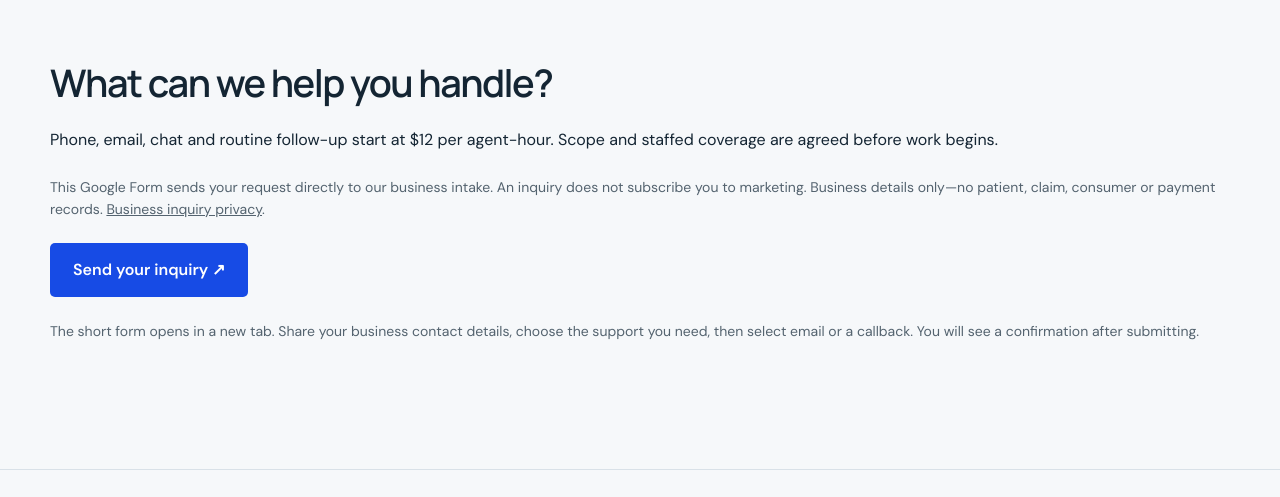
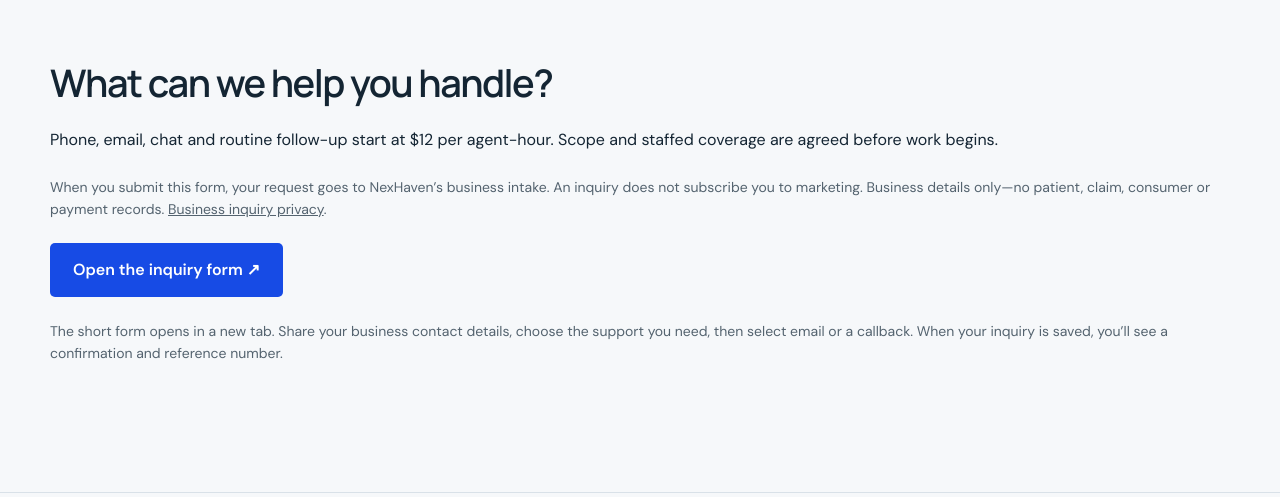
Before and after one commit to NexHavenSystems/nexhaven-website, a plain HTML site: page contact.html in a window 1280 px wide. Shown: the part 994-1491 px from the top of the page. Drawn offline with Linux system fonts and the light colour scheme.

Commit message:
Switch NexHaven to verified branded inquiry form

```diff
--- a/contact.html
+++ b/contact.html
@@ -4,9 +4,9 @@
 <div class="callback-copy"><p class="eyebrow">Meet with Atlas</p><h2 id="callback-title">Book a 25-minute conversation.</h2><p>Choose an available time on our Google Calendar booking page. Meetings use Google Meet; available times are shown in your selected time zone.</p><p><a class="button" href="https://calendar.app.google/Z7eAGaZRt4thUum69" target="_blank" rel="noopener">Choose a meeting time</a></p><p class="fine">A booking is confirmed when Google Calendar completes your reservation. No purchase is required to discuss your needs.</p></div>
 <div class="form"><h2>Prefer a callback or email?</h2><p>Use the short inquiry form below. For a callback, include your number, preferred time and time zone. We will confirm the arrangements.</p><p><a class="button secondary" href="#quote">Send a business inquiry</a></p><p>Or email <a href="mailto:atlas@nexhavenos.com">atlas@nexhavenos.com</a><br>Business phone: <a href="tel:+17275134515">(727) 513-4515</a></p></div>
 </section>
-<section class="section" id="quote" aria-labelledby="inquiry-title"><h2 id="inquiry-title">What can we help you handle?</h2><p>Phone, email, chat and routine follow-up start at $12 per agent-hour. Scope and staffed coverage are agreed before work begins.</p><p class="fine">This Google Form sends your request directly to our business intake. An inquiry does not subscribe you to marketing. Business details only—no patient, claim, consumer or payment records. <a href="leadco-privacy.html">Business inquiry privacy</a>.</p>
-<p><a class="button" href="https://docs.google.com/forms/d/e/1FAIpQLSe54Gq_KzM5UcltT8tVtZvaI4KCC91XdyQfkHMWxj_ZlExyew/viewform" target="_blank" rel="noopener">Send your inquiry ↗</a></p>
-<p class="fine">The short form opens in a new tab. Share your business contact details, choose the support you need, then select email or a callback. You will see a confirmation after submitting.</p>
+<section class="section" id="quote" aria-labelledby="inquiry-title"><h2 id="inquiry-title">What can we help you handle?</h2><p>Phone, email, chat and routine follow-up start at $12 per agent-hour. Scope and staffed coverage are agreed before work begins.</p><p class="fine">When you submit this form, your request goes to NexHaven’s business intake. An inquiry does not subscribe you to marketing. Business details only—no patient, claim, consumer or payment records. <a href="leadco-privacy.html">Business inquiry privacy</a>.</p>
+<p><a class="button" href="https://script.google.com/macros/s/AKfycbz592RvhhiMuLB5BzhQ64GSrpeV_mUNF4zpkgly2OthP8Nu1Qn5n8KvQ1_vbtLzf-JWaw/exec" target="_blank" rel="noopener">Open the inquiry form ↗</a></p>
+<p class="fine">The short form opens in a new tab. Share your business contact details, choose the support you need, then select email or a callback. When your inquiry is saved, you’ll see a confirmation and reference number.</p>
 <noscript><p>The inquiry form and booking links work without this website's JavaScript.</p></noscript>
 </section>
 </div></main><footer id="footer"></footer></body></html>
```
Also changed, not shown: leadco-privacy.html (+1 -1 lines).
